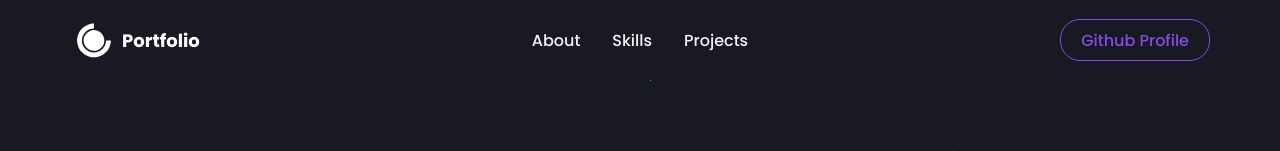
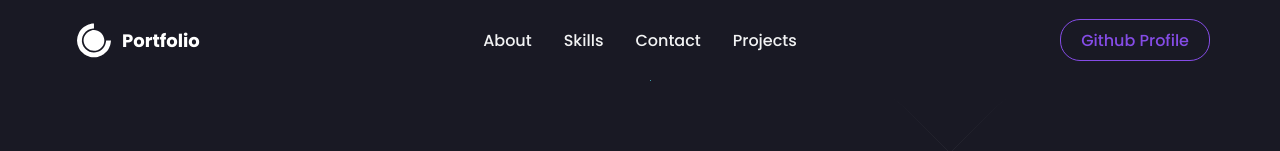
Before and after one commit to Adarsh-Raut/portfolio, a React (Create React App) app: page / in a window 1280 px wide. Shown: the top 151 px of the page. Built offline with nearby package versions, Linux system fonts and the light colour scheme.

Commit message:
Edited index.js

```diff
--- a/src/components/Contact/index.js
+++ b/src/components/Contact/index.js
@@ -150,7 +150,7 @@ const Contact = () => {
   };
 
   return (
-    <Container>
+    <Container id="contact">
       <Wrapper>
         <Title>Contact</Title>
         <Desc>
--- a/src/components/Navbar/index.js
+++ b/src/components/Navbar/index.js
@@ -191,9 +191,8 @@ const Navbar = () => {
         <NavItems>
           <NavLink href="#about">About</NavLink>
           <NavLink href="#skills">Skills</NavLink>
-          {/* <NavLink href="#experience">Experience</NavLink> */}
+          <NavLink href="#contact">Contact</NavLink>
           <NavLink href="#projects">Projects</NavLink>
-          {/* <NavLink href="#education">Education</NavLink> */}
         </NavItems>
         <ButtonContainer>
           <GitHubButton href={Bio.github} target="_blank">
```
